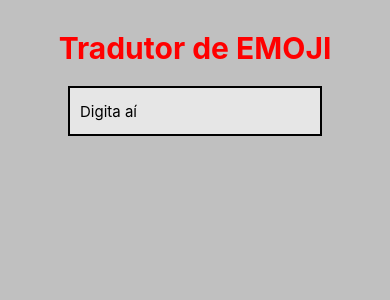
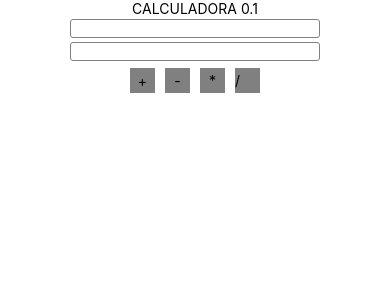
Before and after one commit to eromeromerom/2023.2-PIDM-Heron-Verissimo-de-Souza, a React Native app: screen / in a window 390 px wide. Shown: the top 300 px of the page. Built offline with nearby package versions, Linux system fonts and the light colour scheme.

Commit message:
Calculadora

```diff
--- a/App.js
+++ b/App.js
@@ -9,13 +9,16 @@ import Questao03 from './components/tarefa01/Questao03';
 import State from './components/06State';
 import Tarefa01 from './components/tarefa01/Tarefa01';
 import MyTextInput from './components/07TextInput';
+import JuntarFrases from './components/08JuntarFrases';
+import Calculadora from './components/09Calculadora';
 
 export default function App() {
   return (
-    // <ScrollView>
+    <ScrollView>
 
-      <MyTextInput/>
+      {/* <JuntarFrases/> */}
+      <Calculadora/>
 
-    //</ScrollView>
+    </ScrollView>
   );
 }
--- a/components/07TextInput.jsx
+++ b/components/07TextInput.jsx
@@ -1,5 +1,6 @@
 import { View, Text, TextInput, StyleSheet, Button } from "react-native"
 import { useState } from "react"
+//import estilosExternos from "./estilos/01Teste"
 
 const MyTextInput = () => {
 
@@ -25,6 +26,7 @@ const MyTextInput = () => {
                     .join(" - ")
                 }
             </Text>
+
 
         </View>
 
--- /dev/null
+++ b/components/08JuntarFrases.jsx
@@ -0,0 +1,87 @@
+import { View, Text, TextInput, StyleSheet, Button } from "react-native"
+import { useState } from "react"
+//import estilosExternos from "./estilos/01Teste"
+
+const JuntarFrases = () => {
+
+    const [frase1, setFrase1] = useState("")
+    const [frase2, setFrase2] = useState("")
+    const [frasesJuntas, setFrasesJuntas] = useState("")
+
+    return (
+        <View style={estilos.view}>
+            <Text style={estilos.header}>
+                Tradutor de EMOJI
+            </Text>
+            <TextInput
+                style={estilos.input}
+                placeholder="Digita aí"
+                defaultValue={frase1}
+                onChangeText={(textoDigitado) => { setFrase1(textoDigitado) }}
+            />
+
+            <TextInput
+                style={estilos.input}
+                placeholder="Digita aí"
+                defaultValue={frase2}
+                onChangeText={(textoDigitado) => { setFrase2(textoDigitado) }}
+            />
+            <Button
+                style={estilos.botao}
+                title="Junta aí"
+                onPress={() => setFrasesJuntas(frase1 + " " + frase2 + "🤣👌")}
+            />
+            <Text>
+                {
+                    frasesJuntas
+                }
+            </Text>
+
+
+        </View>
+
+    )
+
+
+}
+
+const estilos = StyleSheet.create(
+    {
+        header: {
+            fontSize: 30,
+            fontWeight: "Bold",
+            color: "red",
+            margin: 10
+        },
+
+        view: {
+            flex: 1,
+            padding: 20,
+            backgroundColor: "#C0C0C0",
+            alignItems: "center",
+            // justifyContent: "center"
+
+        },
+        input: {
+            margin: 10,
+            height: 50,
+            borderColor: "black",
+            borderWidth: 2,
+            fontSize: 15,
+            paddingLeft: 10,
+            backgroundColor: "rgb(230, 230, 230)"
+        },
+
+        botao: {
+            height:20,
+            padding: 10,
+            margin: 20,
+            color:"black"
+
+        }
+
+    }
+)
+
+
+export default JuntarFrases
--- /dev/null
+++ b/components/09Calculadora.jsx
@@ -0,0 +1,81 @@
+import { TextInput, View, Text, Pressable, StyleSheet } from "react-native"
+
+const Calculadora = () => {
+    return (
+        <View style={{ alignItems: "center" }}>
+            <View >
+                <Text>
+                    CALCULADORA 0.1
+                </Text>
+            </View>
+
+            <TextInput style={estilos.entrada} />
+
+            <TextInput style={estilos.entrada} />
+
+            <View style={{ flexDirection: "row" }}>
+                <Pressable style={estilos.botao}>
+                    <Text>+</Text>
+                </Pressable>
+                <Pressable style={estilos.botao}>
+                    <Text>-</Text>
+                </Pressable>
+                <Pressable style={estilos.botao}>
+                    <Text>*</Text>
+                </Pressable>
+
+                <Pressable style={estilos.botao}>
+                    <Text style={estilos.botao} >/</Text>
+                </Pressable>
+            </View>
+        </View>
+    )
+
+
+}
+
+const botao = (operacao) => {
+    return (
+        <Pressable style={estilos.botao}>
+            <Text style={estilos.botao} >{operacao}</Text>
+        </Pressable>
+    )
+}
+
+const estilos = StyleSheet.create(
+    {
+        botao: {
+            backgroundColor: "gray",
+            width: 25,
+            height: 25,
+            alignItems: "center",
+            justifyContent: "center",
+            margin: 5
+
+        },
+
+        botaoTexto: {
+            fontWeight: "bold",
+        },
+
+        entrada: {
+            borderRadius: 3,
+            borderWidth: 1,
+            borderColor: "gray",
+            margin: 2,
+            width: 250
+        },
+
+        botaoPressionado: {
+            borderRadius: 3,
+            borderWidth: 1,
+            borderColor: "gray",
+            margin: 2,
+            width: 250
+        }
+
+
+    }
+)
+
+export default Calculadora
--- a/components/estilos/01Teste.jsx
+++ b/components/estilos/01Teste.jsx
@@ -1,10 +1,11 @@
-const estilos = StyleSheet.create({
+const estilosExternos = StyleSheet.create({
     container: {
       flex: 1,
       flexDirection: "column",
       backgroundColor: '#fff',
       alignItems: 'flex-end',
       justifyContent: 'flex-start',
+      color: "gray"
     },
 
     titulo:{
@@ -14,4 +15,4 @@ const estilos = StyleSheet.create({
 
   });
 
-  export default estilos;
+  export default estilosExternos;
```
